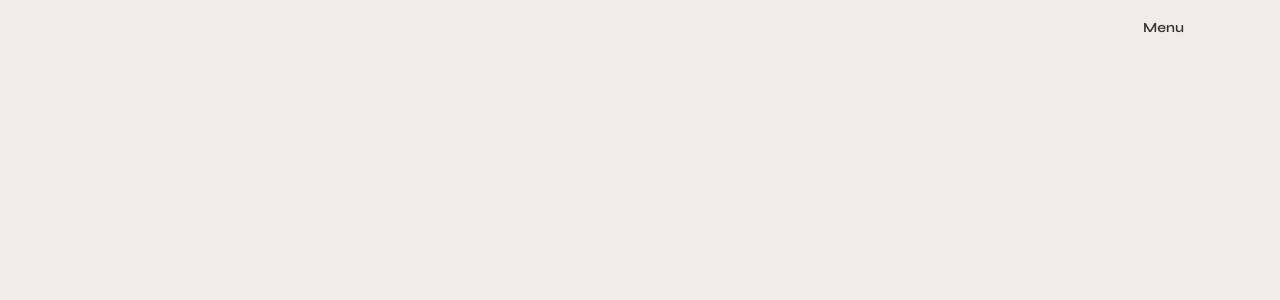
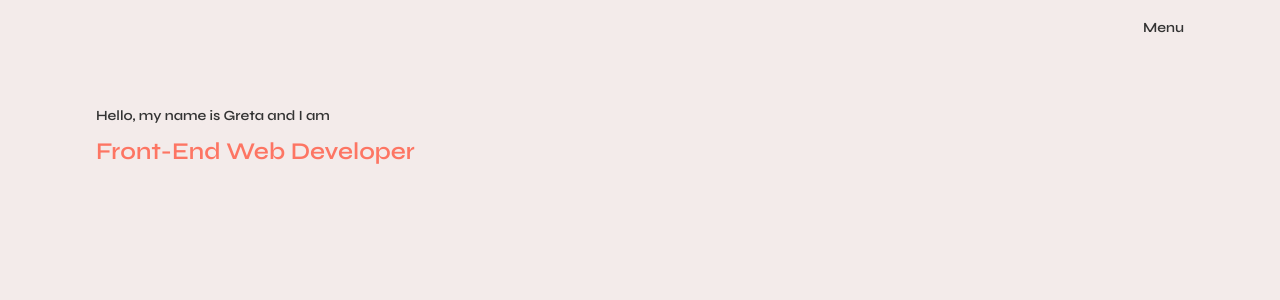
Before and after one commit to GretaVait/portfolio, a Next.js app: page / in a window 1280 px wide. Shown: the top 300 px of the page. Built offline with nearby package versions, Linux system fonts and the light colour scheme.

Commit message:
intro added

```diff
--- a/pages/index.jsx
+++ b/pages/index.jsx
@@ -4,6 +4,9 @@ import Image from 'next/image'
 
 // Components
 import Header from '@components/Header'
+
+// Sections
+import Intro from '@sections/Intro'
 
 export default function Home() {
   return (
@@ -17,6 +20,8 @@ export default function Home() {
 
       <main>
 
+        <Intro />
+
       </main>
     </div>
   )
--- /dev/null
+++ b/sections/Intro.jsx
@@ -0,0 +1,14 @@
+
+const Intro = () => {
+
+  return (
+    <section className="intro">
+      <div className="container">
+        <h5 className="intro__subtitle">Hello, my name is Greta and I am</h5>
+        <h1 className="intro__title">Front-End Web Developer</h1>
+      </div>
+    </section>
+  )
+}
+
+export default Intro
--- a/styles/globals.sass
+++ b/styles/globals.sass
@@ -7,3 +7,6 @@
 
 // Components
 @import components/_header
+
+// Sections
+@import sections/_intro
--- /dev/null
+++ b/styles/sections/_intro.sass
@@ -0,0 +1,4 @@
+.intro
+
+  &__subtitle
+    margin-bottom: .8rem
```
